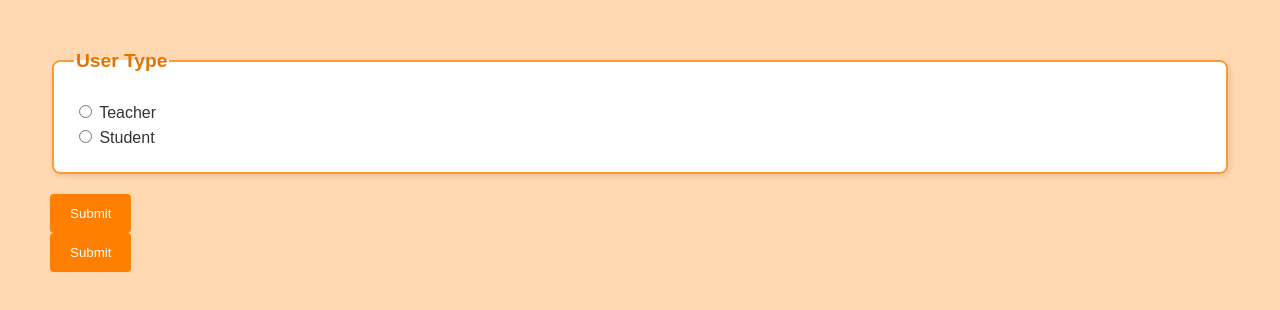
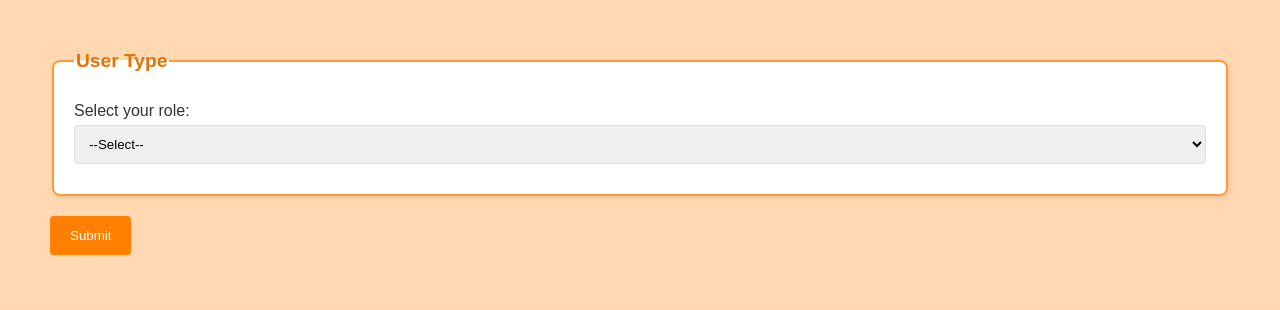
Before and after one commit to iSHOURIYA/Build-a-Thon, a plain HTML site: page p2p/form/index.html in a window 1280 px wide. Drawn offline with Linux system fonts and the light colour scheme.

Commit message:
Update index.html

```diff
--- a/p2p/form/index.html
+++ b/p2p/form/index.html
@@ -12,38 +12,52 @@
         <form id="userForm" name="p2p" method="POST" netlify>
             <fieldset>
                 <legend>User Type</legend>
-                <label><input type="radio" name="userType" value="teacher"> Teacher</label>
-                <label><input type="radio" name="userType" value="student"> Student</label>
+                <label for="userType">Select your role:</label>
+                <select id="userType">
+                    <option value="">--Select--</option>
+                    <option value="teacher">Teacher</option>
+                    <option value="student">Student</option>
+                </select>
             </fieldset>
 
             <fieldset id="teacherOptions" style="display: none;">
                 <legend>Teacher Details</legend>
-                <label><input type="radio" name="subject" value="math"> Mathematics</label>
-                <label><input type="radio" name="subject" value="science"> Science</label>
-                <label><input type="radio" name="subject" value="english"> English</label>
+
+                <label for="subject">Subject:</label>
+                <select id="subject">
+                  <option value="">--Select--</option>
+                  <option value="math">Mathematics</option>
+                  <option value="science">Science</option>
+                  <option value="english">English</option>
+                </select>
+
                 <label for="timeSlot">Time Slot:</label>
-                <select id="timeSlot" name="timeSlot">
-                    <!-- Options for time slot here -->
-                </select>
+                <select id="timeSlot">
+                  </select>
             </fieldset>
 
             <fieldset id="studentOptions" style="display: none;">
                 <legend>Student Details</legend>
-                <label><input type="radio" name="graduation" value="yes"> Yes</label>
-                <label><input type="radio" name="graduation" value="no"> No</label>
-                <label><input type="radio" name="subjectStudent" value="math"> Mathematics</label>
-                <label><input type="radio" name="subjectStudent" value="science"> Science</label>
-                <label><input type="radio" name="subjectStudent" value="english"> English</label>
+
+                <label for="graduation">Have you done graduation?</label>
+                <select id="graduation">
+                  <option value="">--Select--</option>
+                  <option value="yes">Yes</option>
+                  <option value="no">No</option>
+                </select>
+
+                <label for="subjectStudent">Subject you want to study:</label>
+                <select id="subjectStudent">
+                  <option value="">--Select--</option>
+                  <option value="math">Mathematics</option>
+                  <option value="science">Science</option>
+                  <option value="english">English</option>
+                </select>
+
                 <label for="timeSlotStudent">Preferred Time Slot:</label>
-                <select id="timeSlotStudent" name="timeSlotStudent">
-                    <!-- Options for time slot here -->
+                <select id="timeSlotStudent">
                 </select>
             </fieldset>
-
-            <!-- Add submit button here -->
-            <button type="submit">Submit</button>
-        </form>
-
 
 
 
```
